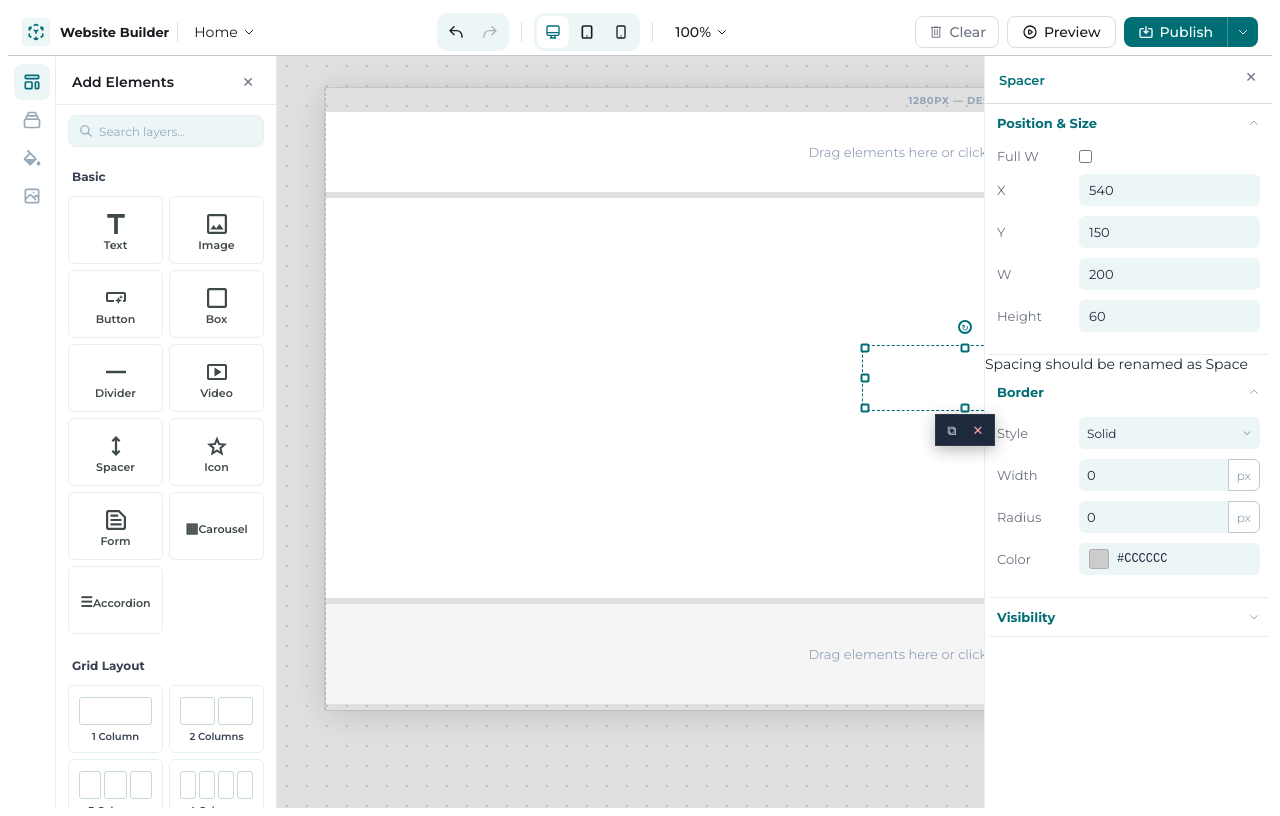
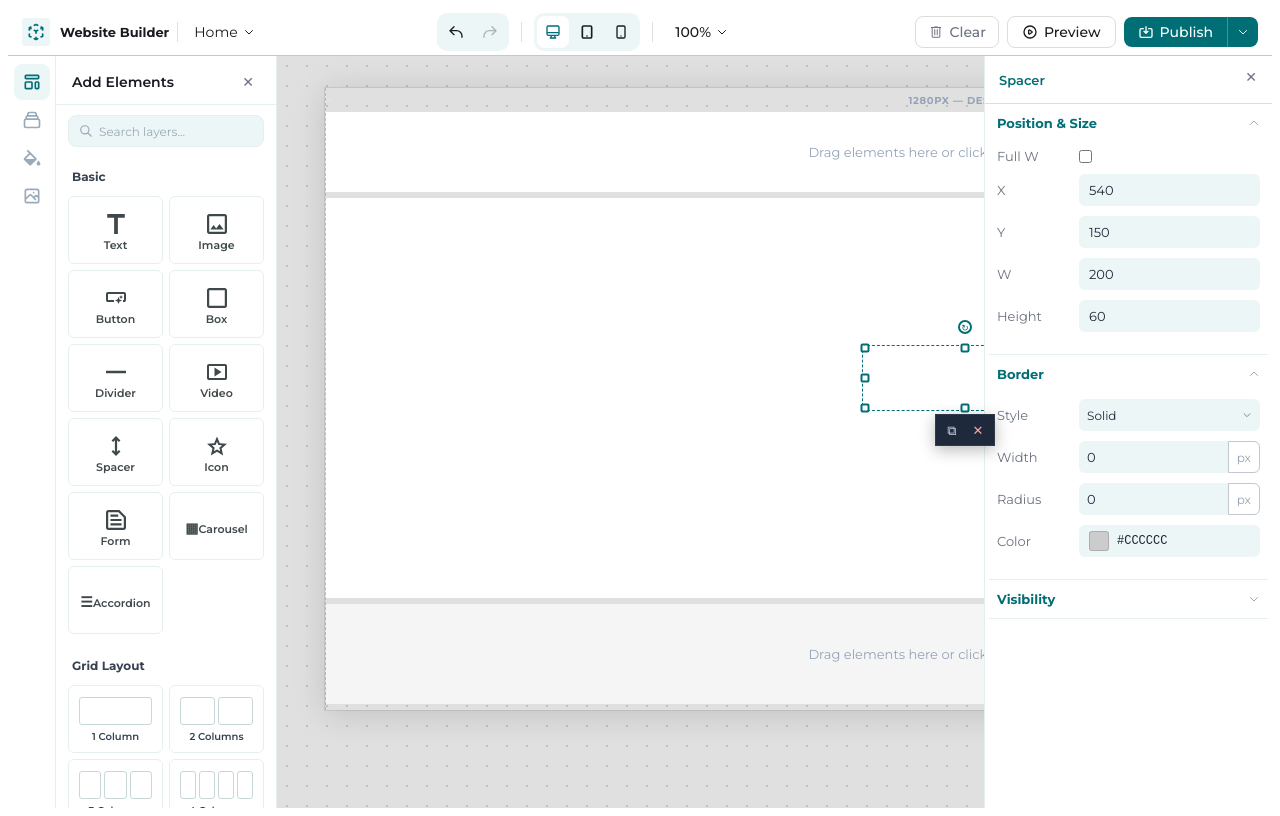
Before and after one commit to Biztecno-Infra/website-builder, a React (Vite) app: page / in a window 1280 px wide. Both pictures are taken after a click on the button "Spacer". Built offline with nearby package versions, Linux system fonts and the light colour scheme.

Commit message:
fix: remove stray text line from ElementPanel

```diff
--- a/src/components/panels/ElementPanel.tsx
+++ b/src/components/panels/ElementPanel.tsx
@@ -189,7 +189,6 @@ export function ElementPanel({
           </div>
         )}
       </CollapsibleSection>
-Spacing should be renamed as Space
       {/* ── Sizing (grid elements only, not overlay) ── */}
       {isInGridCell && !element.overlayInCell && element.type !== 'divider' && (() => {
         const { widthMode, widthValue } = element.flexLayout;
```
